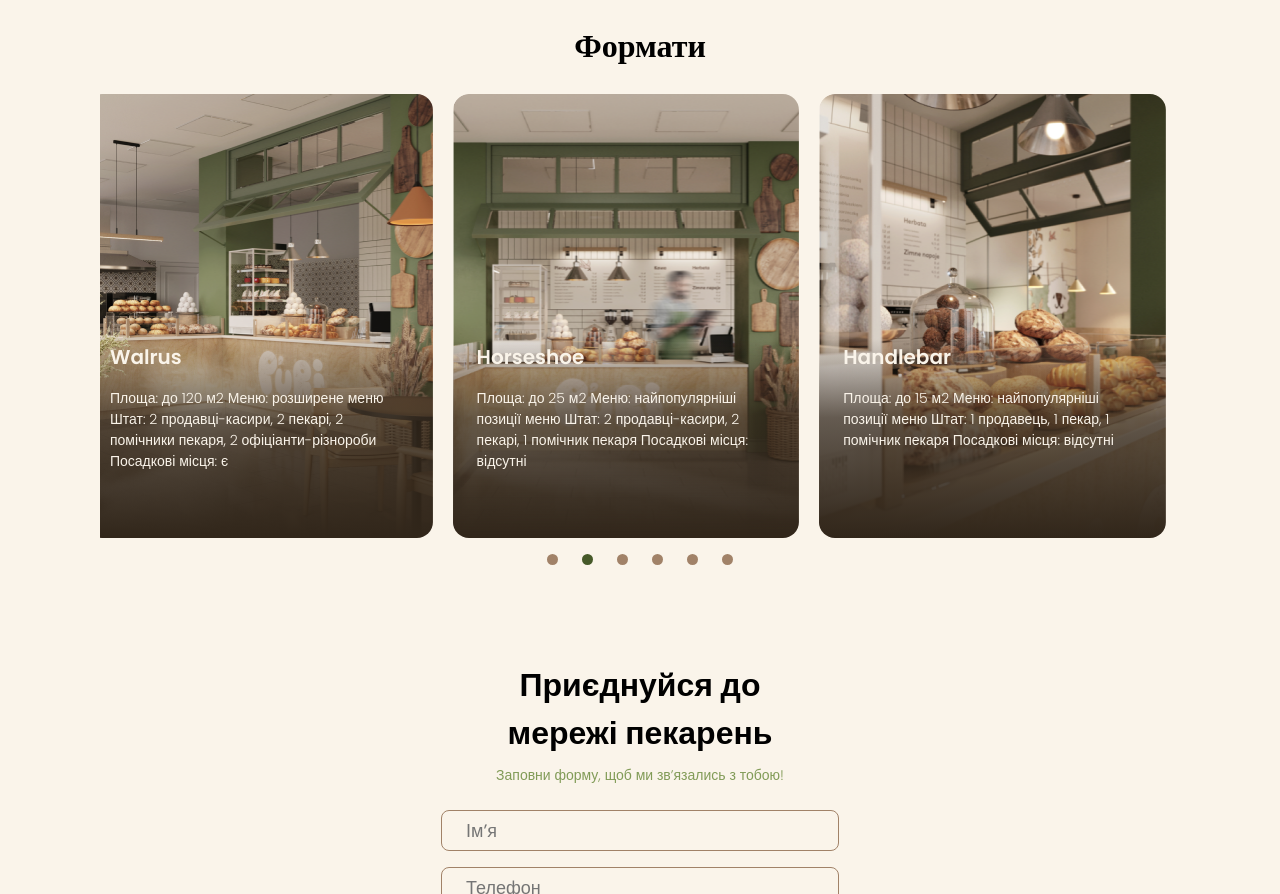
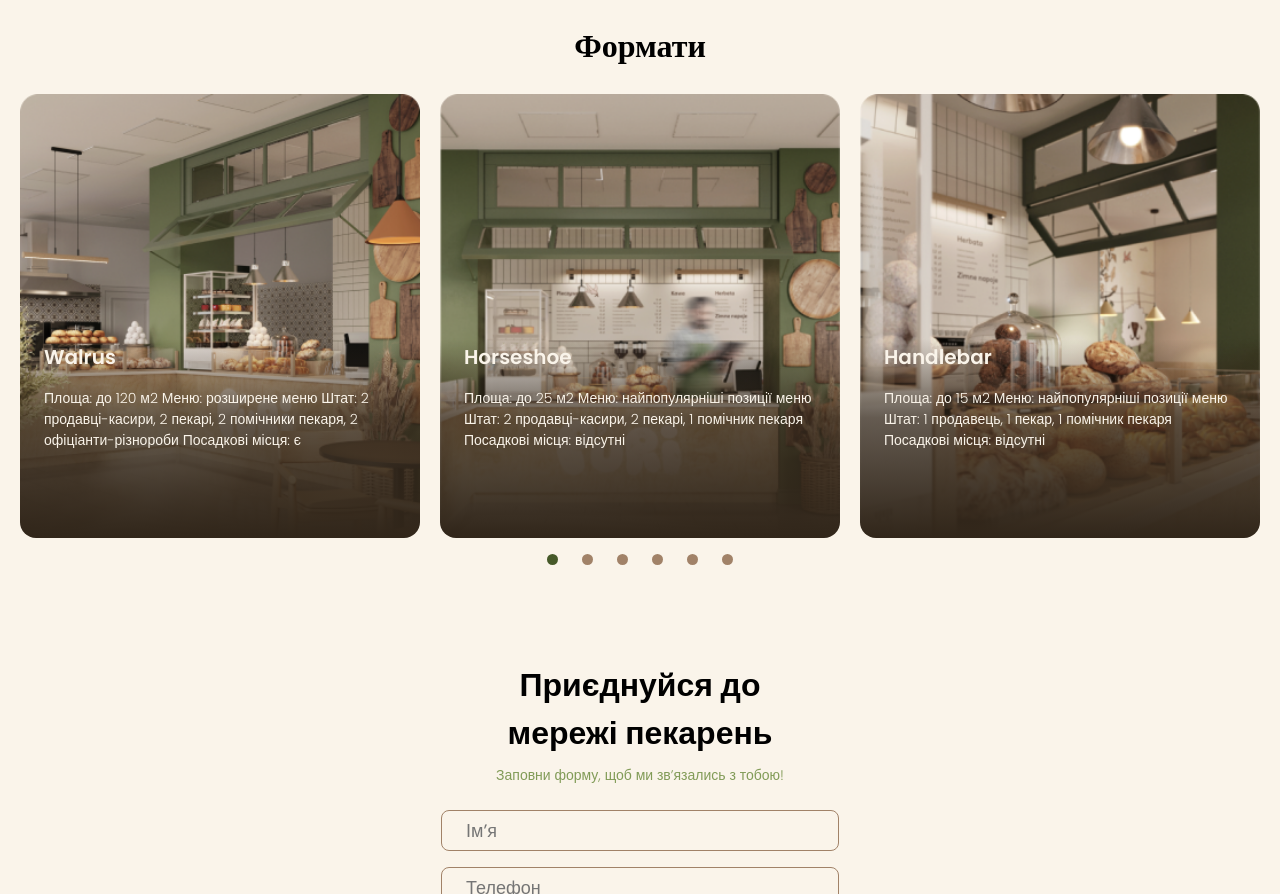
Before and after one commit to Ivs270191/first-project-1, a plain HTML site: page index.html in a window 1280 px wide. Shown: the part 1844-2738 px from the top of the page. Drawn offline with nearby package versions, Linux system fonts and the light colour scheme.

Commit message:
mod vers margin correction

```diff
--- a/js/swiper.js
+++ b/js/swiper.js
@@ -1,8 +1,8 @@
 const swiper = new Swiper('.swiper-container', {
     loop: true,
-    autoplay: {
-        delay: 5000,
-    },
+    // autoplay: {
+    //     delay: 5000,
+    // },
     spaceBetween: 20,
     slidesPerView: 1,
     breakpoints: {
--- a/scss/components/_cards.scss
+++ b/scss/components/_cards.scss
@@ -9,7 +9,7 @@
 
 
   @media screen and (max-width: 1280px) {
-    margin-bottom: 16px;
+    margin: 0 20px 16px;
   }
 
   &__item {
@@ -93,3 +93,8 @@
     // display: none;
   }
 }
+
+.swiper-slide {
+  min-width: 320px;
+  min-height: 444px;
+}
```
Also changed, not shown: scss/main.css, 1 other file.
